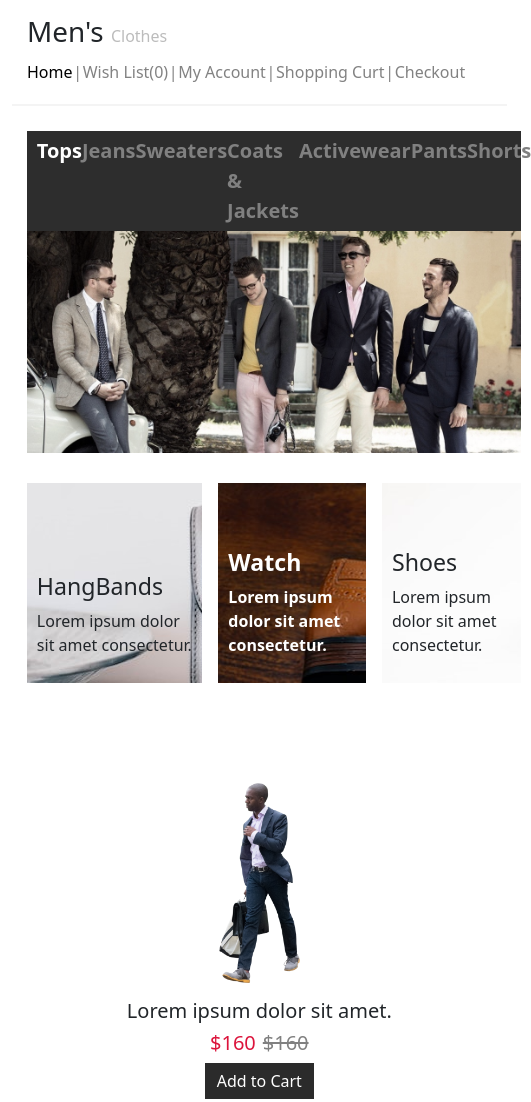
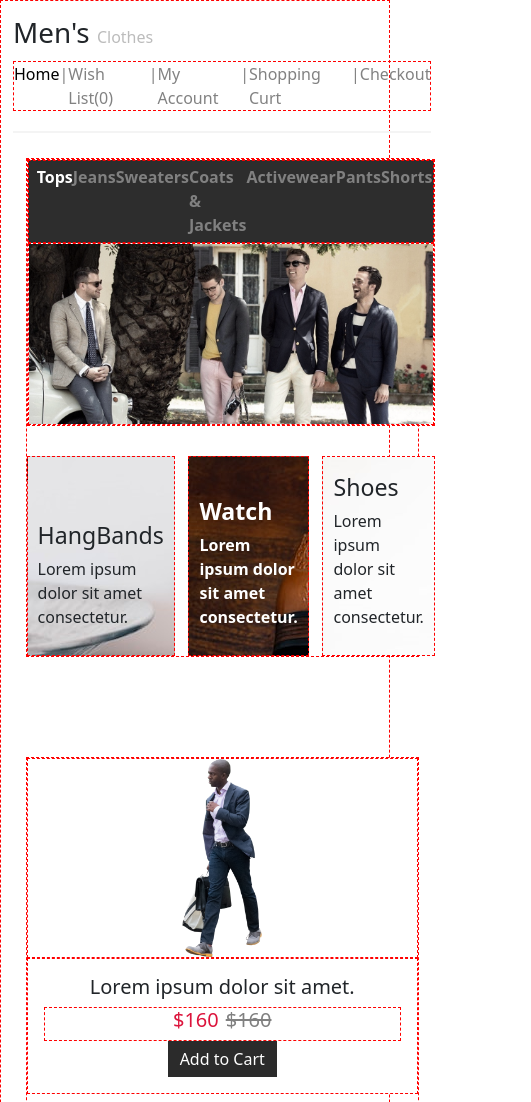
Before and after one commit to DenisKvak1/HomeWork-13, a plain HTML site: page index.html in a window 390 px wide. Shown: the top 1102 px of the page, 531 px wide, since content can reach past the window. Drawn offline with nearby package versions, Linux system fonts and the light colour scheme.

Commit message:
Update style.css

```diff
--- a/assets/css/style.css
+++ b/assets/css/style.css
@@ -3,7 +3,9 @@
     min-height: 100vh;
     grid-template-rows: auto 1fr auto;
 }
-
+div{
+    border: 1px dashed red;
+}
 a{
     text-decoration: none;
     color: black;
@@ -45,7 +47,7 @@ footer{
     border-top: 2px solid #F4F4F4;
 }
 header{
-    padding: 15px;
+    padding: 15px 0px ;
     border-bottom: 2px solid #F4F4F4;
     padding-bottom: 20px;
     margin-bottom: 25px;
@@ -275,6 +277,9 @@ header a:first-child{
     .main__content {
         grid-template-columns: repeat(2, 1fr);
     }
+    .main__head__head a{
+        font-size: 16px;
+    }
   }
 @media (max-width: 459px) {
     .main__content {
```
